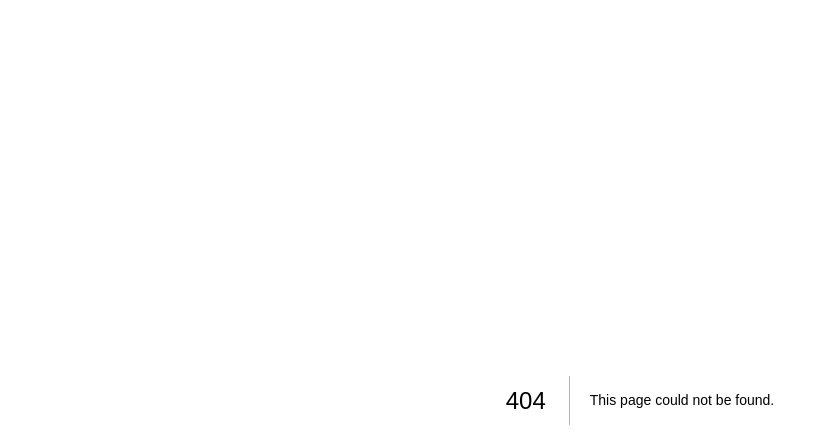
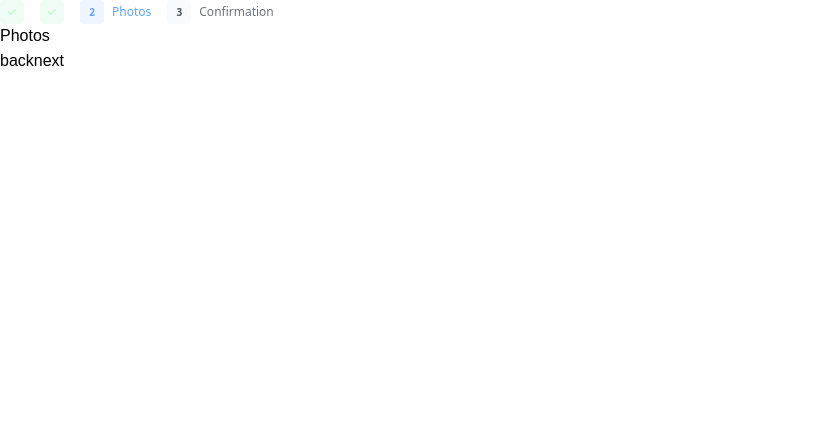
Before and after one commit to dejmedus/union, a Next.js app: page /signup in a window 1280 px wide. Before the commit this address had no page. Shown: the top 448 px of the page, without its empty margins (0-833 px from the left). Built offline with nearby package versions, Linux system fonts and the light colour scheme; a web font is replaced by a local one.

Commit message:
add initial signup page & signup step tracker

```diff
--- /dev/null
+++ b/components/SignupSteps.tsx
@@ -0,0 +1,74 @@
+const SignupSteps = ({ currentStep }) => {
+  const mockSteps = ["Account", "Preferences", "Photos", "Confirmation"];
+  return (
+    <div>
+      <h2 className="sr-only">Steps</h2>
+      <div>
+        <ol className="flex items-center gap-2 text-xs font-medium text-gray-500 sm:gap-4">
+          {mockSteps.map((step, index) => {
+            {
+              return currentStep > index ? (
+                <Complete />
+              ) : currentStep == index ? (
+                <Current order={index} name={step} />
+              ) : (
+                <Next order={index} name={step} />
+              );
+            }
+          })}
+        </ol>
+      </div>
+    </div>
+  );
+};
+
+export default SignupSteps;
+
+interface StepProps {
+  order: number;
+  name: string;
+}
+function Complete() {
+  return (
+    <li className="flex">
+      <span className="rounded bg-green-50 p-1.5 text-green-200">
+        <svg
+          xmlns="http://www.w3.org/2000/svg"
+          className="h-3 w-3"
+          viewBox="0 0 20 20"
+          fill="currentColor"
+        >
+          <path
+            fill-rule="evenodd"
+            d="M16.707 5.293a1 1 0 010 1.414l-8 8a1 1 0 01-1.414 0l-4-4a1 1 0 011.414-1.414L8 12.586l7.293-7.293a1 1 0 011.414 0z"
+            clip-rule="evenodd"
+          />
+        </svg>
+      </span>
+    </li>
+  );
+}
+
+function Current({ order, name }: StepProps) {
+  return (
+    <li className="flex items-center justify-center text-blue-400">
+      <span className="h-6 w-6 rounded bg-blue-50 text-center text-[10px] font-bold leading-6">
+        {order}
+      </span>
+
+      <span className="ml-2"> {name} </span>
+    </li>
+  );
+}
+
+function Next({ order, name }: StepProps) {
+  return (
+    <li className="flex items-center justify-end">
+      <span className="h-6 w-6 rounded bg-gray-50 text-center text-[10px] font-bold leading-6 text-gray-600">
+        {order}
+      </span>
+
+      <span className="ml-2"> {name} </span>
+    </li>
+  );
+}
--- /dev/null
+++ b/pages/signup.tsx
@@ -0,0 +1,145 @@
+import SignupSteps from "@/components/SignupSteps";
+import { useState } from "react";
+
+const Signup = () => {
+  const [currentStep, setCurrentStep] = useState(2);
+
+  const backStep = () =>
+    currentStep > 0 && setCurrentStep((current) => current - 1);
+  const nextStep = () =>
+    currentStep < 3 && setCurrentStep((current) => current + 1);
+
+  return (
+    <>
+      <SignupSteps currentStep={currentStep} />
+
+      {currentStep == 0 ? (
+        <Account />
+      ) : currentStep == 1 ? (
+        <p>Preferences</p>
+      ) : currentStep == 2 ? (
+        <p>Photos</p>
+      ) : (
+        <p>Confirmation</p>
+      )}
+      <button onClick={backStep}>back</button>
+      <button onClick={nextStep}>next</button>
+    </>
+  );
+};
+
+export default Signup;
+
+function Account() {
+  return (
+    <main
+      aria-label="Main"
+      className="flex items-center justify-center px-8 py-8 sm:px-12 lg:col-span-7 lg:py-12 lg:px-16 xl:col-span-6"
+    >
+      <div className="max-w-xl lg:max-w-3xl">
+        <h1 className="mt-6 text-2xl font-bold text-gray-900 sm:text-3xl md:text-4xl">
+          Welcome to Union
+        </h1>
+
+        <p className="mt-4 leading-relaxed text-gray-500">
+          Lorem, ipsum dolor sit amet consectetur adipisicing elit. Eligendi nam
+          dolorum aliquam, quibusdam aperiam voluptatum.
+        </p>
+
+        <form action="#" className="mt-8 grid grid-cols-6 gap-6">
+          <div className="col-span-6 sm:col-span-3">
+            <label
+              htmlFor="FirstName"
+              className="block text-sm font-medium text-gray-700"
+            >
+              First Name
+            </label>
+
+            <input
+              type="text"
+              id="FirstName"
+              name="first_name"
+              className="mt-1 w-full rounded-md border-gray-200 bg-white text-sm text-gray-700 shadow-sm"
+            />
+          </div>
+
+          <div className="col-span-6 sm:col-span-3">
+            <label
+              htmlFor="Username"
+              className="block text-sm font-medium text-gray-700"
+            >
+              Username
+            </label>
+
+            <input
+              type="text"
+              id="username"
+              name="username"
+              className="mt-1 w-full rounded-md border-gray-200 bg-white text-sm text-gray-700 shadow-sm"
+            />
+          </div>
+
+          <div className="col-span-6">
+            <label
+              htmlFor="Email"
+              className="block text-sm font-medium text-gray-700"
+            >
+              Email
+            </label>
+
+            <input
+              type="email"
+              id="Email"
+              name="email"
+              className="mt-1 w-full rounded-md border-gray-200 bg-white text-sm text-gray-700 shadow-sm"
+            />
+          </div>
+
+          <div className="col-span-6">
+            <label htmlFor="MarketingAccept" className="flex gap-4">
+              <input
+                type="checkbox"
+                id="MarketingAccept"
+                name="marketing_accept"
+                className="h-5 w-5 rounded-md border-gray-200 bg-white shadow-sm"
+              />
+
+              <span className="text-sm text-gray-700">
+                I want to receive emails about events, product updates and
+                company announcements.
+              </span>
+            </label>
+          </div>
+
+          <div className="col-span-6">
+            <p className="text-sm text-gray-500">
+              By creating an account, you agree to our
+              <a href="#" className="text-gray-700 underline">
+                terms and conditions
+              </a>
+              and
+              <a href="#" className="text-gray-700 underline">
+                privacy policy
+              </a>
+              .
+            </p>
+          </div>
+
+          <div className="col-span-6 sm:flex sm:items-center sm:gap-4">
+            <button className="inline-block shrink-0 rounded-md border border-blue-400 bg-blue-400 px-12 py-3 text-sm font-medium text-white transition hover:bg-transparent hover:text-blue-400 focus:outline-none focus:ring active:text-blue-500">
+              Create an account
+            </button>
+
+            <p className="mt-4 text-sm text-gray-500 sm:mt-0">
+              Already have an account?{" "}
+              <a href="#" className="text-gray-700 underline">
+                Log in
+              </a>
+              .
+            </p>
+          </div>
+        </form>
+      </div>
+    </main>
+  );
+}
```
